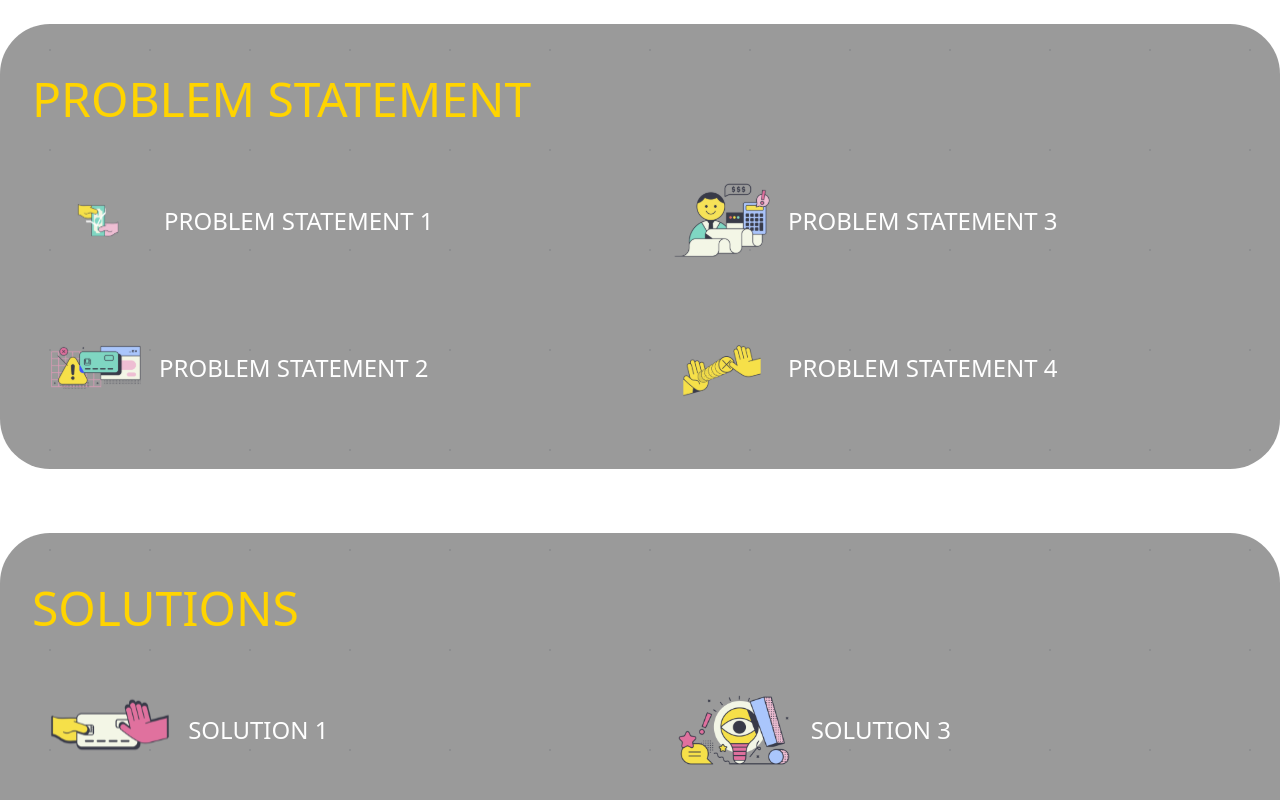
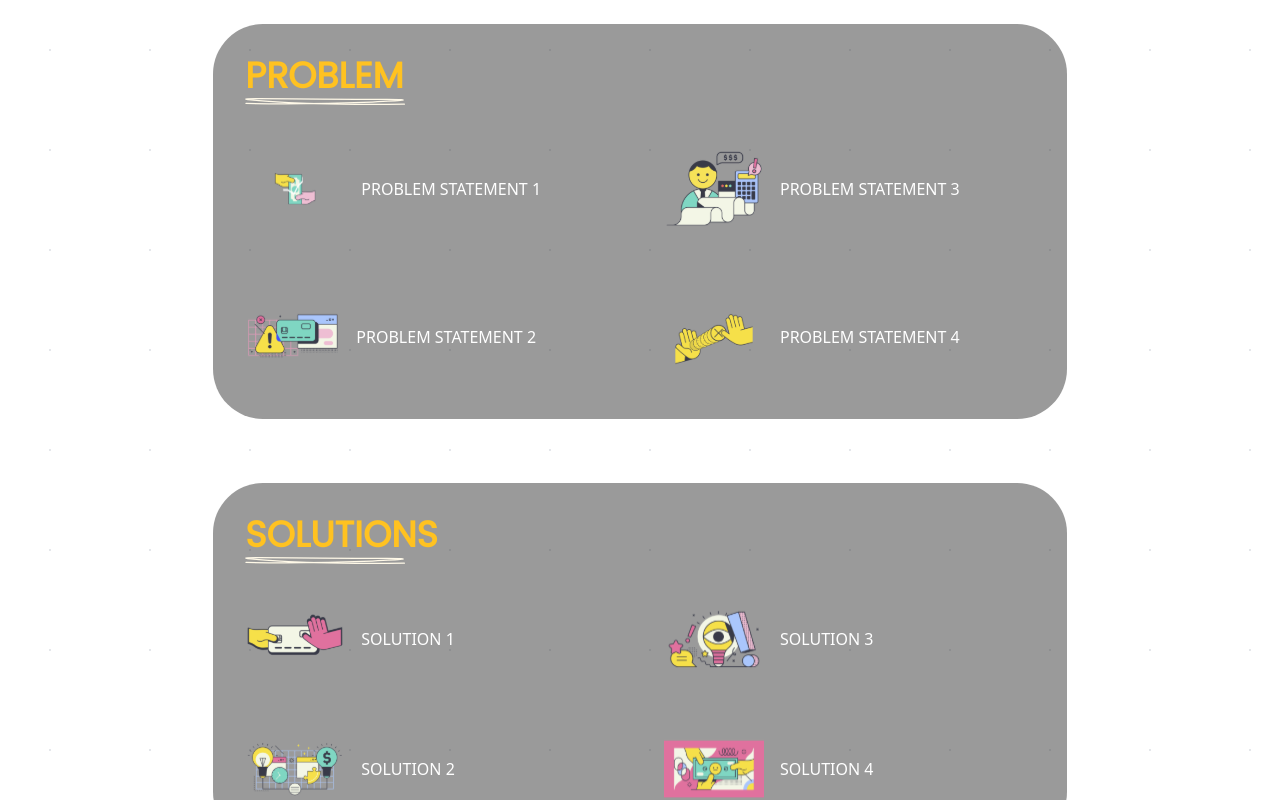
Before and after one commit to vishesh7124/enactus-thapar, a React (Vite) app: page /proj in a window 1280 px wide. Shown: the part 1300-2100 px from the top of the page. Built offline with nearby package versions, Linux system fonts and the light colour scheme.

Commit message:
fixed problem and solutions banner

```diff
--- a/src/components/Banner.tsx
+++ b/src/components/Banner.tsx
@@ -5,11 +5,43 @@ type BannerProps = {
   children: React.ReactNode;
 };
 
+import {motion} from "motion/react"
+
 const Banner: React.FC<BannerProps> = ({ title, children }) => {
   return (
-    <div className="max-w-[90%]  sm:max-w-7xl sm:w-[1380px] min-h-[445px] h-auto bg-[#363636]/50 rounded-[50px] flex flex-col justify-center py-4 px-8">
-      <h1 className="text-[#FFD400] text-4xl sm:text-5xl mb-12">{title}</h1>
-      <div className="grid grid-flow-row grid-rows-1 gap-6 ml-4 lg:grid-flow-col lg:grid-rows-2 lg:gap-12 lg:text-2xl">
+    <div className=" bg-[#363636]/50 rounded-[50px] flex flex-col justify-center p-8 gap-8 max-sm:gap-10 lg:min-w-2/3">
+                          <div>
+            <h2 className="text-4xl font-semibold font-poppins text-[#FFC221] max-sm:text-5xl ">
+              {title}
+            </h2>
+            <div className="flex gap-4">
+
+              <svg
+                xmlns="http://www.w3.org/2000/svg"
+                width="160"
+                height="11"
+                viewBox="0 0 255 11"
+                fill="none"
+                className="max-md:w-40"
+              >
+                <motion.path
+                  initial={{ opacity: 0, pathLength: 0 }}
+                  whileInView={{
+                    opacity: 1,
+                    pathLength: 1,
+                    transition: { duration: 1, delay: 0.5 },
+                  }}
+                  d="M1.60484 8.53679C147.007 11.185 317.557 2.10532 226.566 2.10532C47.7763 2.10531 -54.1787 -1.67774 32.2393 4.75368C114.447 10.8717 214.22 10.2028 254 9.67173"
+                  stroke="#FFF9E8"
+                  stroke-width="2"
+                  stroke-linecap="round"
+                />
+              </svg>
+
+
+            </div>
+          </div>
+      <div className="grid grid-flow-row grid-rows-1   lg:grid-flow-col lg:grid-rows-2 lg:gap-12 lg:text-base">
         {children}
       </div>
     </div>
--- a/src/components/Problem_banner.tsx
+++ b/src/components/Problem_banner.tsx
@@ -6,8 +6,8 @@ import img4 from "../assets/ps/Rejected transaction or denied payment.svg"
 
 const Problem_banner = () => {
   return (
-    <Banner title="PROBLEM STATEMENT">
-      <div className="flex items-center justify-start gap-4">
+    <Banner title="PROBLEM">
+      <div className="flex items-center  justify-start gap-4">
         <img src={img1} alt="ps1" className="max-h-[100px] max-w-[100px]" />
         <p className="text-white">PROBLEM STATEMENT 1</p>
       </div>
--- a/src/components/Solution_Banner.tsx
+++ b/src/components/Solution_Banner.tsx
@@ -8,19 +8,19 @@ const Solution_banner = () => {
   return (
     <Banner title="SOLUTIONS">
         <div className="flex items-center gap-4">
-        <img src={img1} alt="ps1" className="max-h-[100px] min-w-[100px]" />
+        <img src={img1} alt="ps1" className="max-h-[100px] max-w-[100px]" />
         <p className="text-white">SOLUTION 1</p>
       </div>
       <div className="flex items-center gap-4">
-        <img src={img2} alt="ps2" className="max-h-[100px] min-w-[100px]" />
+        <img src={img2} alt="ps2" className="max-h-[100px] max-w-[100px]" />
         <p className="text-white">SOLUTION 2</p>
       </div>
       <div className="flex items-center gap-4">
-        <img src={img3} alt="ps3" className="max-h-[100px] min-w-[100px]" />
+        <img src={img3} alt="ps3" className="max-h-[100px] max-w-[100px]" />
         <p className="text-white">SOLUTION 3</p>
       </div>
       <div className="flex items-center gap-4">
-        <img src={img4} alt="ps4" className="max-h-[100px] min-w-[100px]" />
+        <img src={img4} alt="ps4" className="max-h-[100px] max-w-[100px]" />
         <p className="text-white">SOLUTION 4</p>
       </div>
     </Banner>
```
